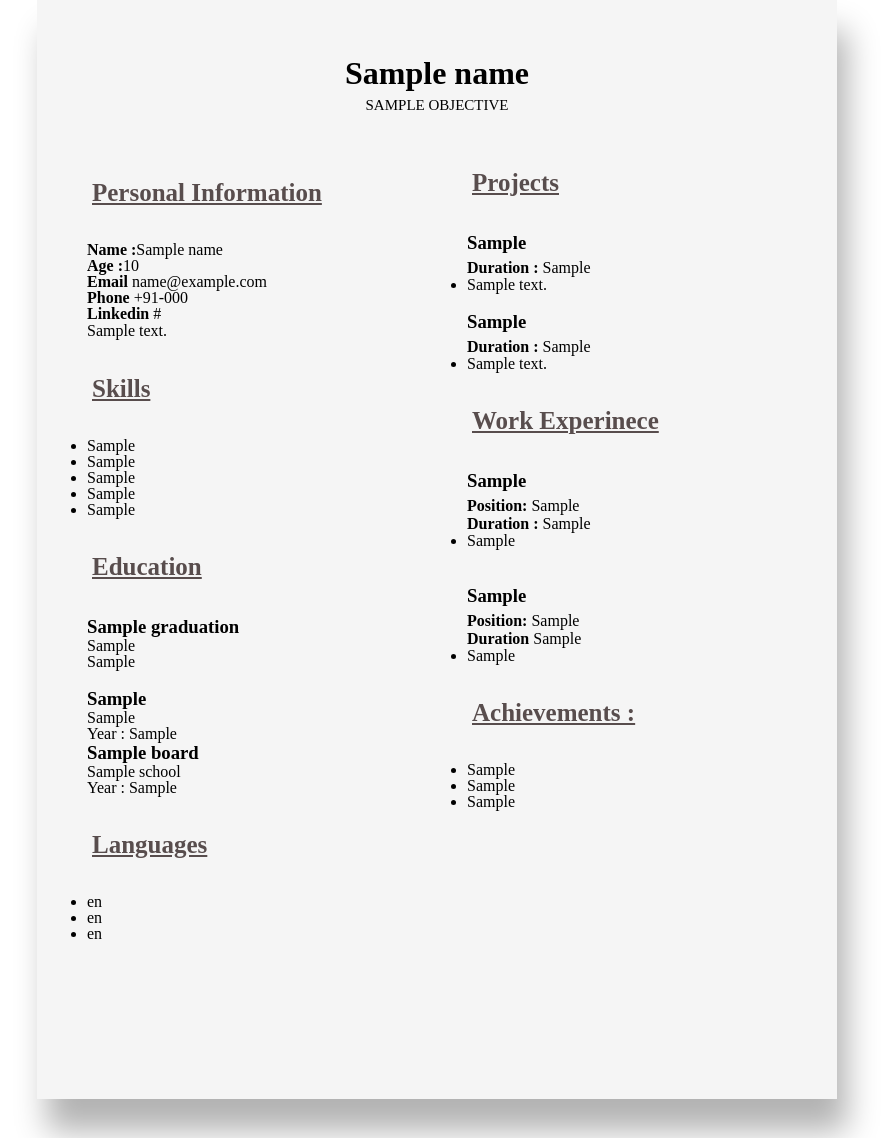
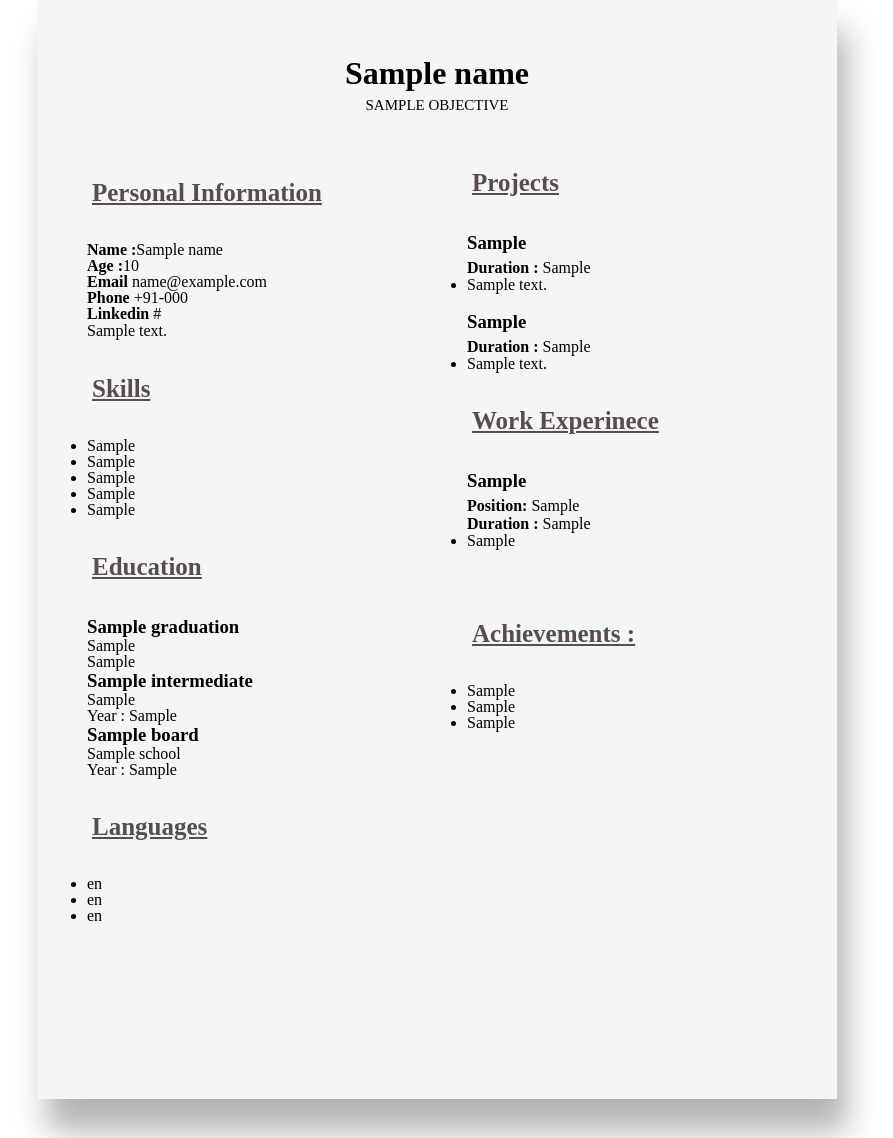
Before and after one commit to Kirankaluguri/MYPROJECT, a Django app: template core/home/templates/resume.html in a window 1280 px wide. Shown: the part 108-1246 px from the top of the page, without its empty margins (203-1096 px from the left). Run offline with Django 5.2, Linux system fonts and the light colour scheme; the template is opened without the code that fills it: most values are stand-ins (such as "Sample title", 1, 10 or a date in 2020); some libraries are stand-ins or nearby versions.

Commit message:
Project is pushed

```diff
--- a/core/home/templates/index.html
+++ b/core/home/templates/index.html
@@ -156,8 +156,8 @@
 				</div>
 				<div class="ed">
 					<div class="form-group">
-						<label for="intermediate">Intermediate:</label>
-						<input type="text" id="intermediate" name="intermediate">
+						<label for="Intermediate">Intermediate:</label>
+						<input type="text" id="Intermediate" name="intermediate">
 					</div>
 					<div class="form-group">
 						<label for="college1">College:</label>
--- a/core/home/templates/resume.html
+++ b/core/home/templates/resume.html
@@ -121,8 +121,7 @@
 				<h3>{{graduation}} </h3>
 				<p>{{college1}}</p>
 				<p>{{year1}}</p>
-				<br>
-				<h3>{{degree2}} </h3>
+				<h3>{{Intermediate}} </h3>
 				<p>{{college2}}</p>
 				<p> Year : {{year2}}</p>
 				<h3>{{Board}} </h3>
@@ -155,13 +154,7 @@
 				<ul>
 					<li>{{lin11}}</li>
 				</ul>
-				<br><br>
-				<h3>{{company2}}</h3>
-				<p><strong>Position: </strong>{{post2}}</p>
-				<p><strong>Duration</strong> {{duration2}}</p>
-				<ul>
-					<li>{{lin21}}</li>
-				</ul>
+			<br><br>
 				<h2>Achievements :</h2>
 				<ul>
 					<li>{{ach1}}</li>
--- a/core/home/views.py
+++ b/core/home/views.py
@@ -18,7 +18,7 @@ def gen_resume(request):
 		graduation = request.POST.get('graduation', '')
 		college1 = request.POST.get('college1', '')
 		year1 = request.POST.get('year1', '')
-		degree2 = request.POST.get('degree2', '')
+		Intermediate = request.POST.get('Intermediate', '')
 		college2 = request.POST.get('college2', '')
 		year2 = request.POST.get('year2', '')
 		School = request.POST.get('School', '')
@@ -55,7 +55,7 @@ def gen_resume(request):
 											'School':School, 'year3':year3,
 											'Board':Board, 'lang1':lang1,
 											'lang2':lang2, 'lang3':lang3,
-											'degree2':degree2, 'college2':college2,
+											'Intermediate':Intermediate, 'college2':college2,
 											'year2':year2, 'project1':project1,
 											'durat1':durat1, 'desc1':desc1,
 											'project2':project2, 'durat2':durat2,
```
